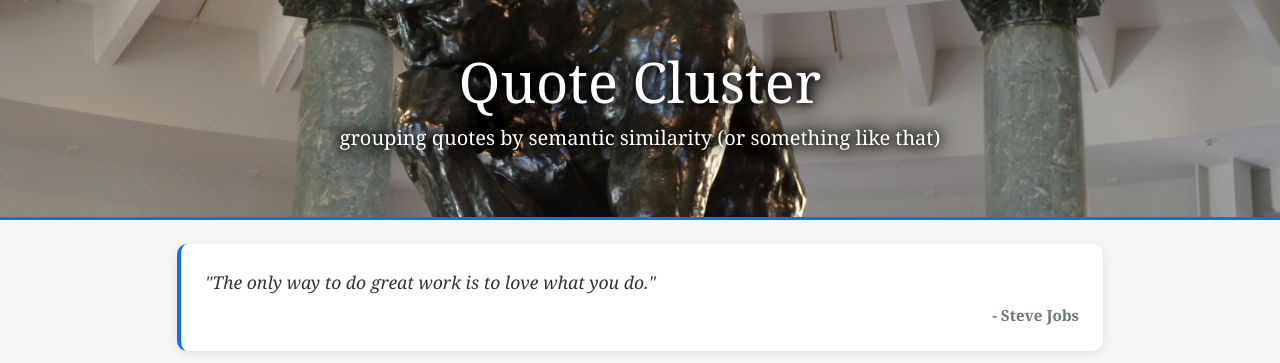
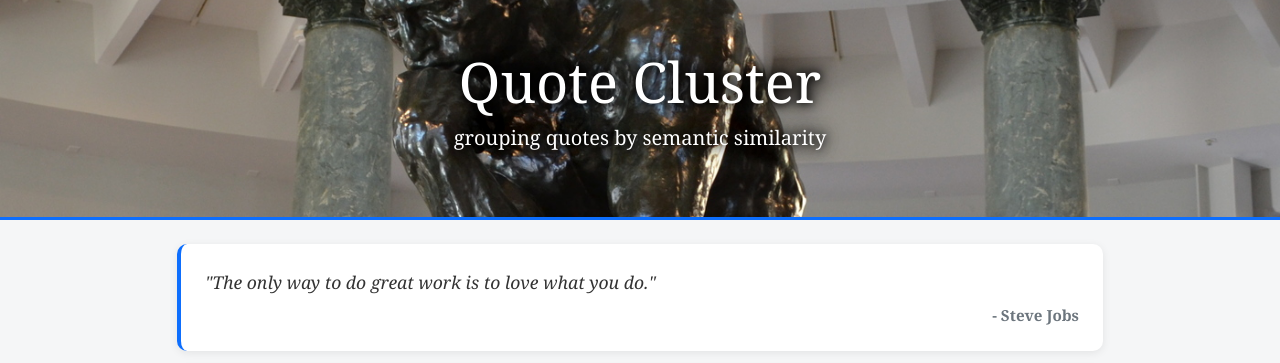
Before and after one commit to sda-p/CE2000_2627_Assessment_2017378, a Node server app: page / in a window 1280 px wide. Shown: the part 56-419 px from the top of the page. Run offline with Node 20, Linux system fonts and the light colour scheme; data that the repository does not hold is empty.

Commit message:
clean up tagline

```diff
--- a/views/index.ejs
+++ b/views/index.ejs
@@ -33,7 +33,7 @@
   <div class="hero-section bg-primary text-white text-center py-5">
     <div class="container">
       <h1 class="display-4">Quote Cluster</h1>
-      <p class="lead">grouping quotes by semantic similarity (or something like that)</p>
+      <p class="lead">grouping quotes by semantic similarity</p>
     </div>
   </div>
 
```
